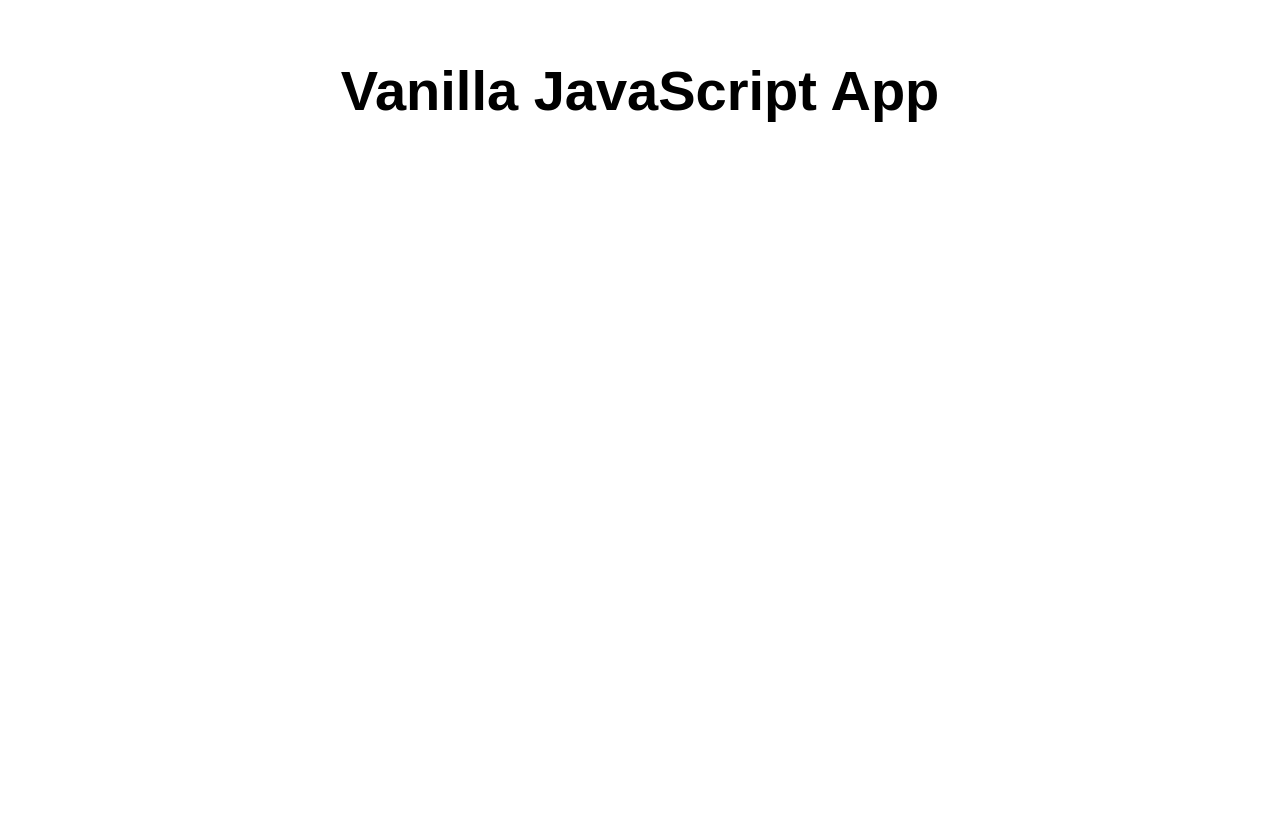
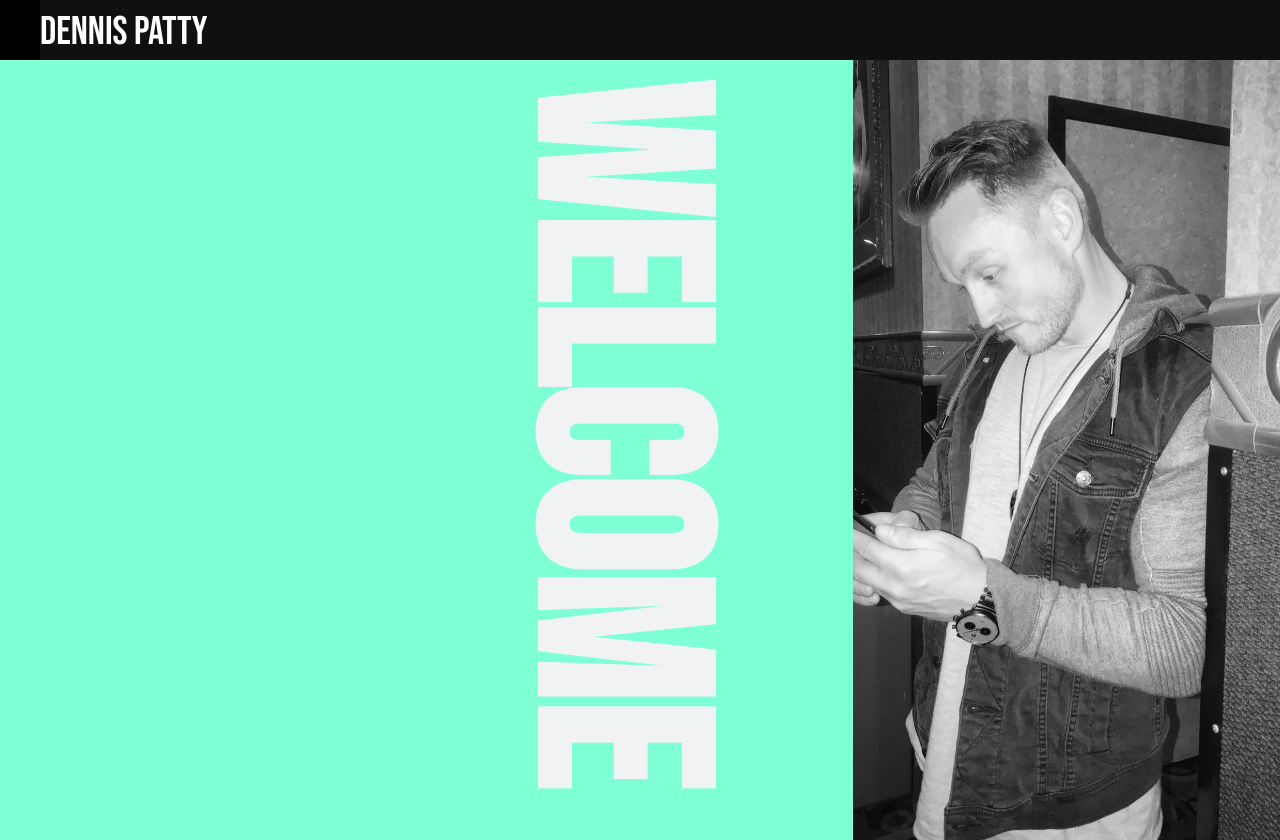
Before and after one commit to Atticus30/personal, a website: page src/index.html in a window 1280 px wide. Before the commit the page ends 800 px from the top, so only its background shows below. Drawn offline with Linux system fonts and the light colour scheme.

Commit message:
Pulled Actual Personal Website

```diff
--- a/src/index.html
+++ b/src/index.html
@@ -1,17 +1,203 @@
 <!DOCTYPE html>
 <html lang="en">
+  <head>
+    <meta charset="UTF-8" />
+    <meta http-equiv="X-UA-Compatible" content="IE=edge" />
+    <meta name="viewport" content="width=device-width, initial-scale=1.0" />
+    <title>Dennis Patty</title>
 
-<head>
-  <meta charset="UTF-8">
-  <meta name="viewport" content="width=device-width, initial-scale=1.0">
-  <link rel="stylesheet" href="styles.css">
-  <title>Vanilla JavaScript App</title>
-</head>
+    <link rel="preconnect" href="https://fonts.googleapis.com" />
+    <link rel="preconnect" href="https://fonts.gstatic.com" crossorigin />
+    <link
+      href="https://fonts.googleapis.com/css2?family=Bebas+Neue&family=Roboto:wght@100;300;400;500;700;900&display=swap"
+      rel="stylesheet"
+    />
+  </head>
 
-<body>
-  <main>
-    <h1>Vanilla JavaScript App</h1>
-  </main>
-</body>
+  <style>
+    body {
+      margin: 0px;
+      padding: 0px;
+      font-family: "Roboto", Arial, Helvetica, sans-serif;
+    }
 
+    .container {
+      display: grid;
+      width: calc(100vw-17px);
+      height: 100vh;
+      opacity: 1;
+    }
+
+    .page {
+      display: grid;
+      width: 100%;
+      height: 100vh;
+      grid-template-columns: 1fr 1fr 1fr;
+      grid-template-rows: 40px 25% 25% 25% 25%;
+      background-color: white;
+    }
+
+    .image1 {
+      grid-column-start: 3;
+      grid-column-end: 4;
+      grid-row-start: 2;
+      grid-row-end: 6;
+      background-image: url(img/dennis_theater.jpg);
+      background-repeat: no-repeat;
+      background-position: top center;
+      background-size: cover;
+      filter: grayscale(100%);
+    }
+    .text1 {
+      grid-column-start: 1;
+      grid-column-end: 3;
+      grid-row-start: 2;
+      grid-row-end: 4;
+      padding: 20px;
+      width: 90%;
+      height: 50%;
+    }
+    .image2 {
+      grid-column-start: 1;
+      grid-column-end: 2;
+      grid-row-start: 2;
+      grid-row-end: 6;
+      background-image: url(img/dennis_theater.jpg);
+      background-repeat: no-repeat;
+      background-position: top center;
+      background-size: cover;
+      filter: grayscale(100%);
+    }
+
+    .header {
+      grid-column-start: 1;
+      grid-column-end: 4;
+      grid-row-start: 1;
+      grid-row-end: 2;
+      font-family: "Bebas Neue";
+      height: 60px;
+      z-index: 100;
+      width: 100%;
+
+      background-color: black;
+      display: grid;
+      grid-template-columns: 40px 1fr;
+    }
+
+    .pageTitle {
+      grid-column-start: 2;
+      grid-column-end: 3;
+      grid-row-start: 1;
+      grid-row-end: 2;
+      background-color: #101010;
+      color: #ffffff;
+      font-family: "Bebas Neue";
+      font-size: 5vh;
+      width: 100%;
+      height: 60px;
+      display: grid;
+      grid-template-columns: 1fr;
+      grid-template-rows: 100%;
+      align-items: center;
+    }
+
+    .introduction {
+      /* margin-left: 40px; */
+      grid-column-start: 1;
+      grid-column-end: 3;
+      grid-row-start: 2;
+      grid-row-end: 6;
+
+      display: grid;
+      width: 100%;
+      height: 100%;
+      grid-template-columns: 1fr 1fr;
+
+      background-color: aquamarine;
+    }
+
+    .introductionWelcome {
+      font-weight: 800;
+      font-size: 30vh;
+      font-family: "Bebas Neue";
+      color: #f0f2f4;
+      /* margin-top: 40px; */
+      z-index: 10;
+      /* position: absolute; */
+      /* top: 0px;
+      left: 0px; */
+      rotate: 90deg;
+      transform-origin: 50% 50%;
+      /* transform: translate(250px, 0px); */
+    }
+
+    .introductionText {
+      z-index: 20;
+      rotate: 0deg;
+    }
+
+    .smallbox {
+      width: 200px;
+      height: 200px;
+      position: absolute;
+      top: 0px;
+      left: 0px;
+    }
+  </style>
+
+  <body>
+    <div class="container">
+      <div id="page1" class="page">
+        <div class="image1"></div>
+
+        <div class="header">
+          <div class="pageTitle">
+            <div style="margin-top: 4px">Dennis Patty</div>
+          </div>
+        </div>
+        <div class="introduction">
+          <!-- <div class="smallbox" style="background-color: orange"></div>
+          <div class="smallbox" style="background-color: violet"></div> -->
+          <div class="introductionWelcome">Welcome</div>
+          <!-- <div
+            class="introductionText"
+            style="font-weight: 300; font-size: 16px"
+          >
+            Lorem ipsum dolor sit amet, consectetur adipiscing elit, sed do
+            eiusmod tempor incididunt ut labore et dolore magna aliqua. Ut enim
+            ad minim veniam, quis nostrud exercitation ullamco laboris nisi ut
+            aliquip ex ea commodo consequat. Duis aute irure dolor in
+            reprehenderit in voluptate velit esse cillum dolore eu fugiat nulla
+            pariatur. Excepteur sint occaecat cupidatat non proident, sunt in
+            culpa qui officia deserunt mollit anim id est laborum.
+          </div> -->
+        </div>
+      </div>
+
+      <!-- <div id="page2" class="page">
+        <div class="image2"></div>
+        <div class="header">
+          <div class="pageTitle">
+            <div style="margin-top: 4px">IT Skill Sets</div>
+          </div>
+        </div>
+        <div class="introduction">
+          <div class="introductionWelcome">Welcome</div>
+          <div style="font-weight: 300; font-size: 16px">
+            Lorem ipsum dolor sit amet, consectetur adipiscing elit, sed do
+            eiusmod tempor incididunt ut labore et dolore magna aliqua. Ut enim
+            ad minim veniam, quis nostrud exercitation ullamco laboris nisi ut
+            aliquip ex ea commodo consequat. Duis aute irure dolor in
+            reprehenderit in voluptate velit esse cillum dolore eu fugiat nulla
+            pariatur. Excepteur sint occaecat cupidatat non proident, sunt in
+            culpa qui officia deserunt mollit anim id est laborum.
+          </div>
+        </div>
+      </div> -->
+    </div>
+  </body>
+
+  <script>
+    window.onload = function () {};
+  </script>
 </html>
```
Also changed, not shown: src/img/dennis_theater.jpg (added).
